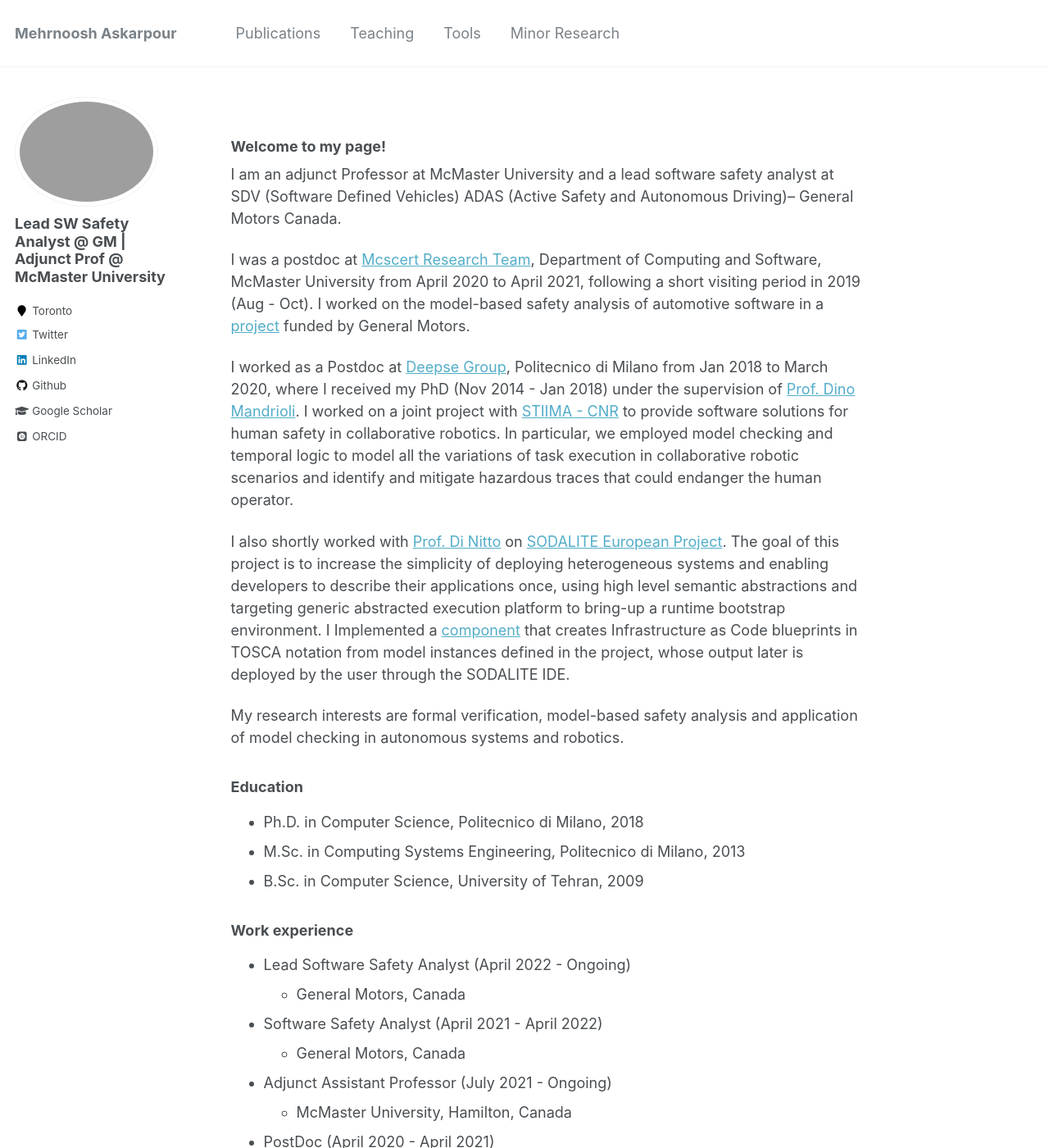
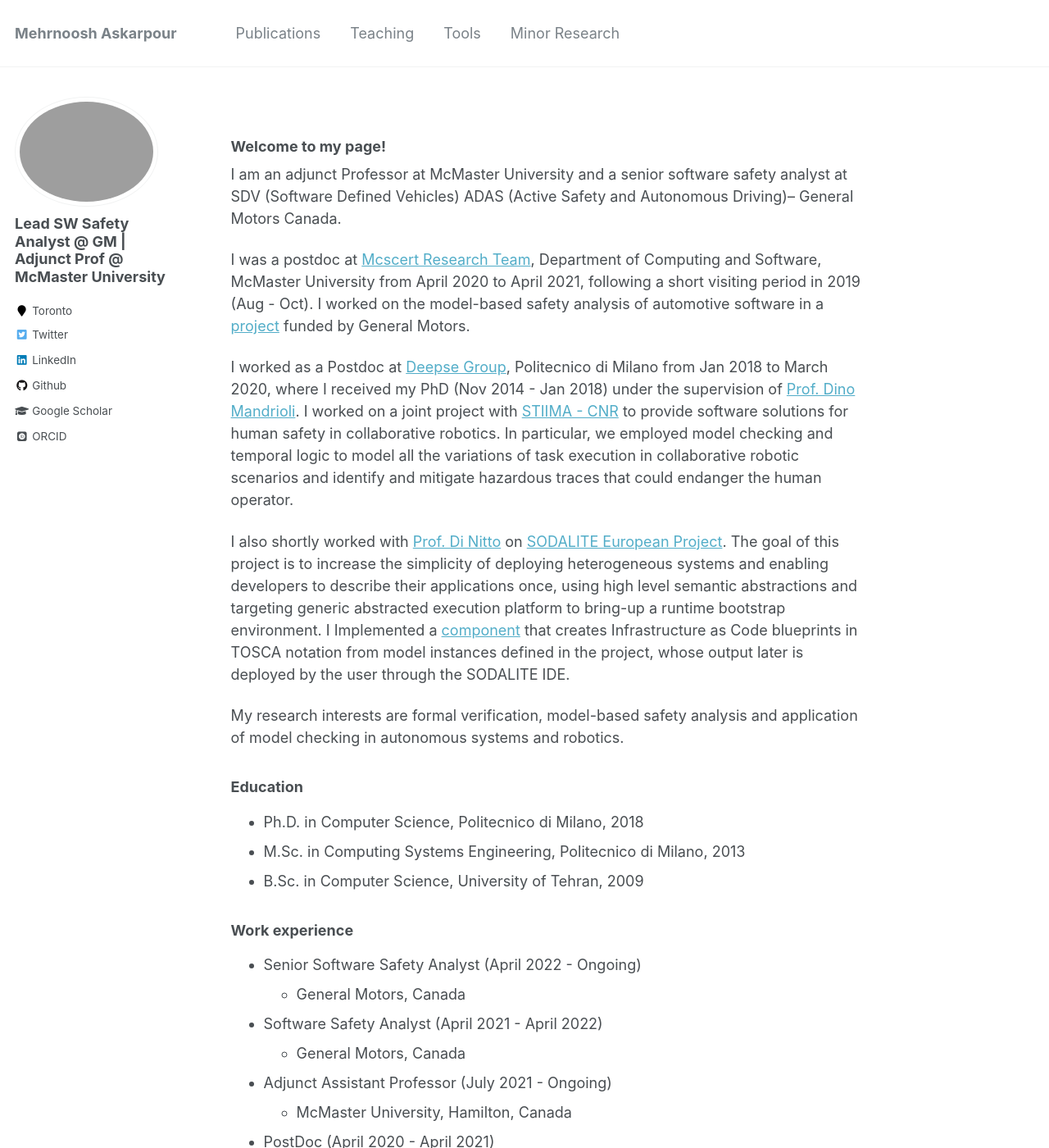
Before and after one commit to Askarpour/askarpour.github.io, a Jekyll site: the page built from _pages/about.md, in a window 1280 px wide and 1400 px high. Shown: the whole window at 82% size. Built offline with Jekyll 4.4.1, drawn with Linux system fonts in a browser that asks for light colours; some web fonts are replaced; some of the changed text lies outside the part shown.

Commit message:
Update about.md

```diff
--- a/_pages/about.md
+++ b/_pages/about.md
@@ -10,7 +10,7 @@ redirect_from:
 
 <h3>Welcome to my page!</h3>
 
-I am an adjunct Professor at McMaster University and a lead software safety analyst at SDV (Software Defined Vehicles) ADAS (Active Safety and Autonomous Driving)-- General Motors Canada.
+I am an adjunct Professor at McMaster University and a senior software safety analyst at SDV (Software Defined Vehicles) ADAS (Active Safety and Autonomous Driving)-- General Motors Canada.
 
 I was a postdoc at [Mcscert Research Team](https://www.mcscert.ca/mcscert-research-team/), Department of Computing and Software, McMaster University from April 2020 to April 2021, following a short visiting period in 2019 (Aug - Oct). I worked on the model-based safety analysis of automotive software in a [project](https://www.eng.mcmaster.ca/news/mcmaster-engineering-researchers-awarded-funding-advance-software-safety-next-generation) funded by General Motors.
 
@@ -31,7 +31,7 @@ My research interests are formal verification, model-based safety analysis and a
 
 <h3>Work experience</h3>
 
-* Lead Software Safety Analyst (April 2022 - Ongoing)
+* Senior Software Safety Analyst (April 2022 - Ongoing)
   * General Motors, Canada
 
 * Software Safety Analyst (April 2021 - April 2022)
```
Also changed, not shown: other parts of _pages/about.md (+3 -13 lines).
